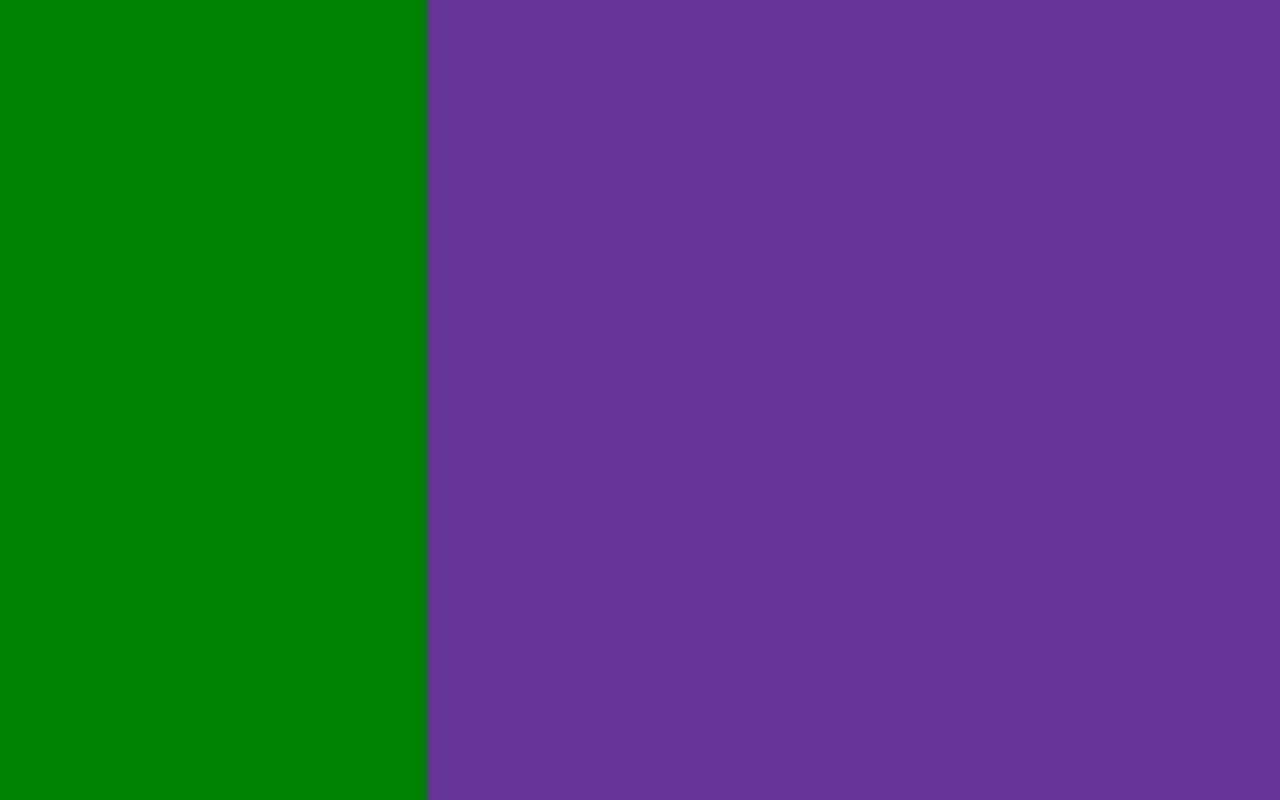
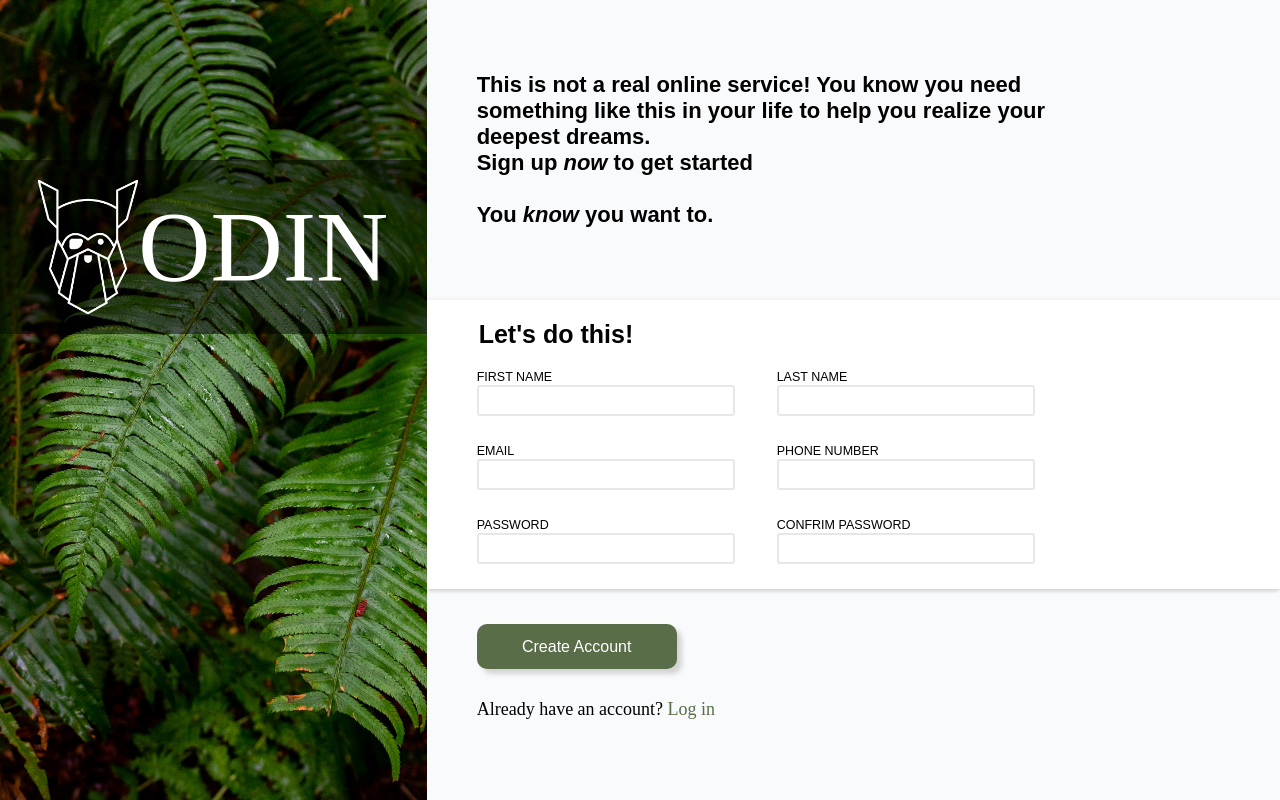
Before and after one commit to BadDust80131/top-sign-up-form, a plain HTML site: page index.html in a window 1280 px wide. Drawn offline with Linux system fonts and the light colour scheme.

Commit message:
Complete

```diff
--- a/index.html
+++ b/index.html
@@ -8,8 +8,61 @@
 </head>
 <body>
     <div id="sign-up">
-        <div id="left"></div>
-        <div id="right"></div>
+        <div id="left">
+            <div id="banner">
+                <img src="odin-lined.png" alt="">
+                <p>ODIN</p>
+            </div>
+        </div>
+        <div id="right">
+            <div id="top">
+                <h3>This is not a real online service! You know you need something like this in your life to help you realize your deepest dreams.<br>Sign up <i>now</i> to get started<br><br>You <i>know</i> you want to.</h3>
+            </div>
+            <div id="middle">
+                <form action="" id="sign-up-form">
+                    <legend>Let's do this!</legend>
+                    <br>
+                    <div id="grid">
+                        <div>
+                            <label for="first">FIRST NAME</label>
+                            <br>
+                            <input type="text" name="first" id="first">
+                        </div>
+                        <div>
+                            <label for="last">LAST NAME</label>
+                            <br>
+                            <input type="text" name="last" id="last">
+                        </div>
+                        <div>
+                            <label for="email">EMAIL</label>
+                            <br>
+                            <input type="email" name="email" id="email">
+                        </div>
+                        <div>
+                            <label for="number">PHONE NUMBER</label>
+                            <br>
+                            <input type="text" name="number" id="number">
+                        </div>
+                        <div>
+                            <label for="password">PASSWORD</label>
+                            <br>
+                            <input type="password" name="password" id="password" minlength="8">
+                        </div>
+                        <div>
+                            <label for="cpassword">CONFRIM PASSWORD</label>
+                            <br>
+                            <input type="password" name="cpassword" id="cpassword" minlength="8">
+                        </div>
+                    </div>
+                </form>
+            </div>
+            <div id="bottom">
+                <div>
+                    <button>Create Account</button>
+                    <h6>Already have an account? <a href="http://">Log in</a></h6>
+                </div>
+            </div>
+        </div>
     </div>
 </body>
 </html>
--- a/styles.css
+++ b/styles.css
@@ -9,9 +9,126 @@ body {
 
 #left {
     flex: 1;
-    background-color: green;
+    background-image: url("halie-west-25xggax4bSA-unsplash.jpg");
+    background-size: cover;
+    background-position: center;
+    background-repeat: no-repeat;
+    padding-top: 10rem;
 }
 #right {
     flex: 2;
-    background-color: rebeccapurple;
+    display: flex;
+    flex-direction: column;
 }
+
+p{
+    font-family: Norse;
+    color: white;
+    font-size: 100px;
+    margin: 0px;
+}
+
+#banner {
+    display: flex;
+    background: rgba(0,0,0,0.5);
+    justify-content: center;
+    align-items: center;
+    padding: 20px;
+}
+
+img {
+    width: 100px;
+}
+
+#top {
+    flex: 1;
+    background-color: #f9fafc;
+    padding: 10px;
+    display: flex;
+    align-items: flex-end;
+}
+h3 {
+    padding: 40px;
+    font-family: Arial, Helvetica, sans-serif;
+    font-size: 22px;
+    padding-right: 15vw;
+}
+
+#middle {
+    flex: 1;
+    background-color: white;
+    box-shadow: 0px 2px 5px rgba(50, 50, 50, 0.25);
+    margin-bottom: 5px;
+}
+#sign-up-form {
+    margin-top: 20px;
+    margin-left: 50px;
+}
+legend {
+    font-family: Arial, Helvetica, sans-serif;
+    font-size: 25px;
+    font-weight: 600;
+}
+label {
+    font-family: Arial, Helvetica, sans-serif;
+    font-size: 12.5px;
+    font-weight: 500;
+}
+#grid {
+    display: flex;
+    flex-wrap: wrap;
+    width: 600px;
+}
+#grid > div {
+    flex: 50%;
+    margin-bottom: 25px;
+}
+input {
+    width: 250px;
+    height: 25px;
+    border: 2px solid #E5E7EB;
+    border-radius: 3px;
+}
+input:focus {
+    outline: none !important;
+    border: 2px solid lightskyblue;
+    box-shadow: 0 0 5px lightgray;
+}
+input:invalid {
+    outline: none !important;
+    border: 2px solid red;
+}
+
+#bottom {
+    flex: 1;
+    background-color: #f9fafc;
+    padding: 10px;
+}
+
+#bottom > div {
+    padding-left: 40px;
+    padding-top: 20px;
+}
+
+button {
+    width: 200px;
+    height: 45px;
+    background-color: #596D48;
+    color: white;
+    border: 0px solid rgb(0.5, 0.5, 0.5, 0.25);
+    border-radius: 10px;
+    box-shadow: 5px 5px 5px lightgray;
+    font-size: 16px;
+}
+
+h6 {
+    font-size: 18px;
+    font-weight: 500;
+    margin-top: 30px;
+}
+
+a:hover, a:visited, a:link, a:active
+{
+    color: #596D48;
+    text-decoration: none;
+}
```
